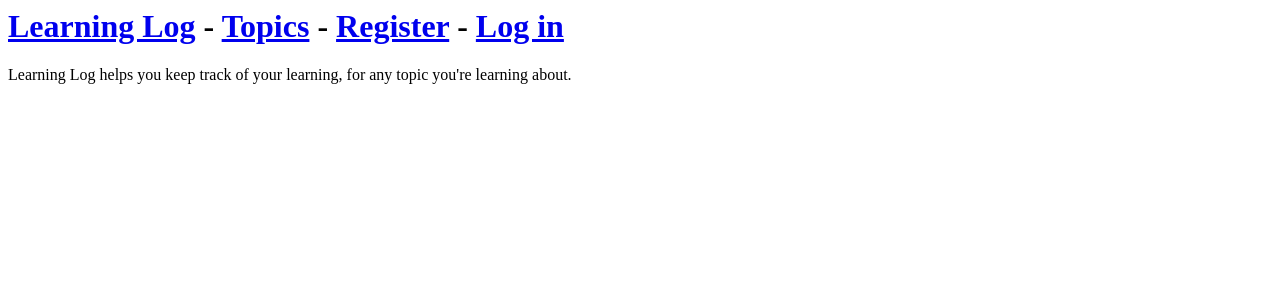
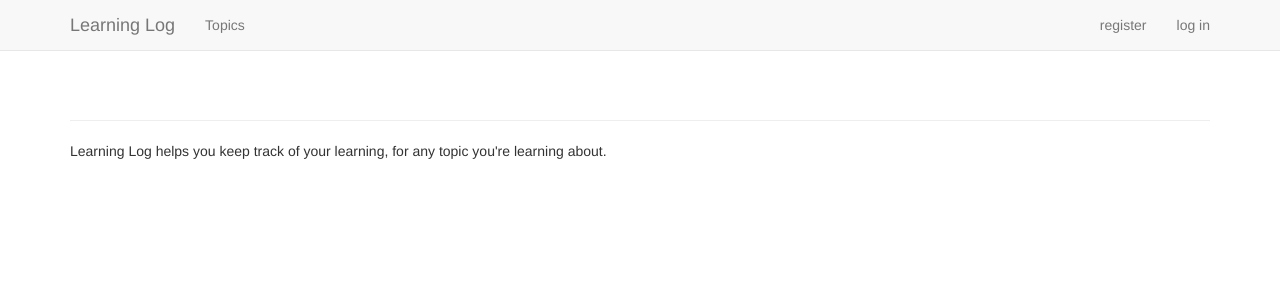
Before and after one commit to JENiN2/learning_log, a Django app: page / in a window 1280 px wide. Shown: the top 300 px of the page. Run offline with Django 4.2, Linux system fonts and the light colour scheme; some libraries are stand-ins or nearby versions.

Commit message:
add bootstrap3, new base.html

```diff
--- a/learning_log/settings.py
+++ b/learning_log/settings.py
@@ -37,6 +37,8 @@ INSTALLED_APPS = [
     'django.contrib.sessions',
     'django.contrib.messages',
     'django.contrib.staticfiles',
+    # third-party apps
+    'bootstrap3',
     # my apps
     'learning_logs',
     'users',
@@ -127,3 +129,6 @@ DEFAULT_AUTO_FIELD = 'django.db.models.BigAutoField'
 
 # My settings
 LOGIN_URL = '/users/login/'
+
+# Django-bootstrap3 settings
+BOOTSTRAP3 = {'include_jquery': True}
--- a/learning_logs/templates/learning_logs/base.html
+++ b/learning_logs/templates/learning_logs/base.html
@@ -1,15 +1,51 @@
-<H1>
+{% load bootstrap3 %}
 
-  <a href="{% url 'index' %}">Learning Log</a> -
-  <a href="{% url 'topics' %}">Topics</a> -
-  {% if user.is_authenticated %}
-    Hello, {{ user.username }}.
-    <a href="{% url 'logout' %}">Log out</a>
-  {% else %}
-    <a href="{% url 'register' %}">Register</a> -
-    <a href="{% url 'login' %}">Log in</a>
-  {% endif %}
+<!DOCTYPE html>
+<html lang="en">
+  <head>
+    <meta charset="utf-8">
+    <meta http-equiv="X-UA-Complitable" content="IE=edge">
+    <meta name="viewport" content="width=device-width, initial-scale=1">
 
-</H1>
+    <title>Learning Log</title>
 
-{% block content %}{% endblock content %}
+    {% bootstrap_css %}
+    {% bootstrap_javascript %}
+
+  </head>
+  <body>
+    <nav class="navbar navbar-default navbar-static-top">
+      <div class="container">
+        <div class="navbar-header">
+          <button type="button" class="navbar-toggle collapsed"
+            data-toggle="collapse" data-target="#navbar"
+            aria-expanded="false" aria-controls="navbar">
+          </button>
+          <a class="navbar-brand" href="{% url 'index' %}">Learning Log</a>
+        </div>
+        <div id="navbar" class="navbar-collapse collapse">
+          <ul class="nav navbar-nav">
+            <li><a href="{% url 'topics' %}">Topics</a></li>
+          </ul>
+          <ul class="nav navbar-nav navbar-right">
+            {% if user.is_authenticated %}
+              <li><a>Hello, {{ user.username }}.</a></li>
+              <li><a href="{% url 'logout' %}">log out</a></li>
+            {% else %}
+              <li><a href="{% url 'register' %}">register</a></li>
+              <li><a href="{% url 'login' %}">log in</a></li>
+            {% endif %}
+          </ul>
+        </div><!-- /.nav-collapse -->
+      </div>
+    </nav>
+    <div class="container">
+      <div class="page-header">
+        {% block header %}{% endblock header %}
+      </div>
+      <div>
+        {% block content %}{% endblock content %}
+      </div>
+    </div><!-- /container -->
+  </body>
+</html>
--- a/requirements.txt
+++ b/requirements.txt
@@ -1 +1,2 @@
 django==4.0.6
+django-bootstrap3==21.2
```
